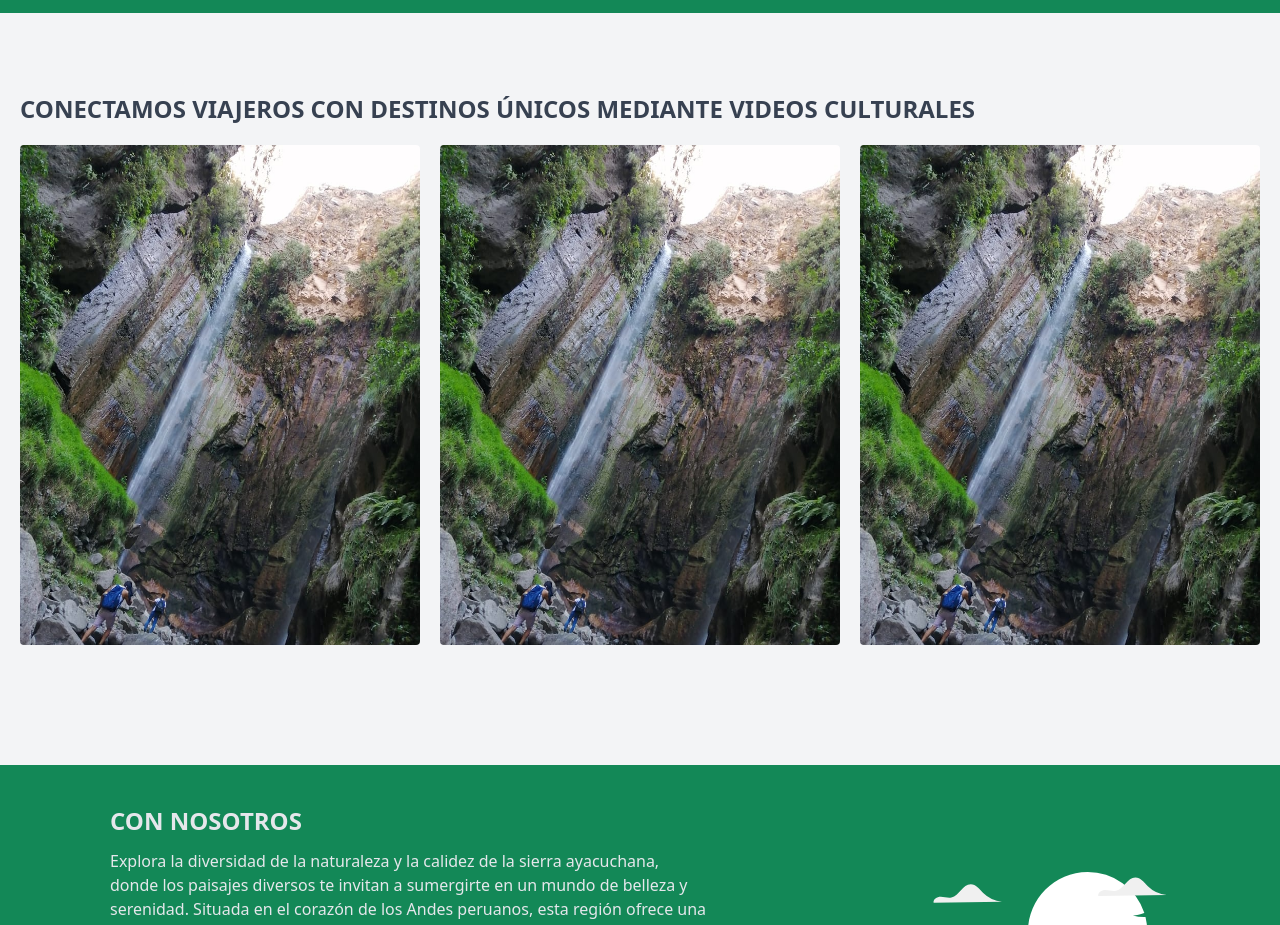
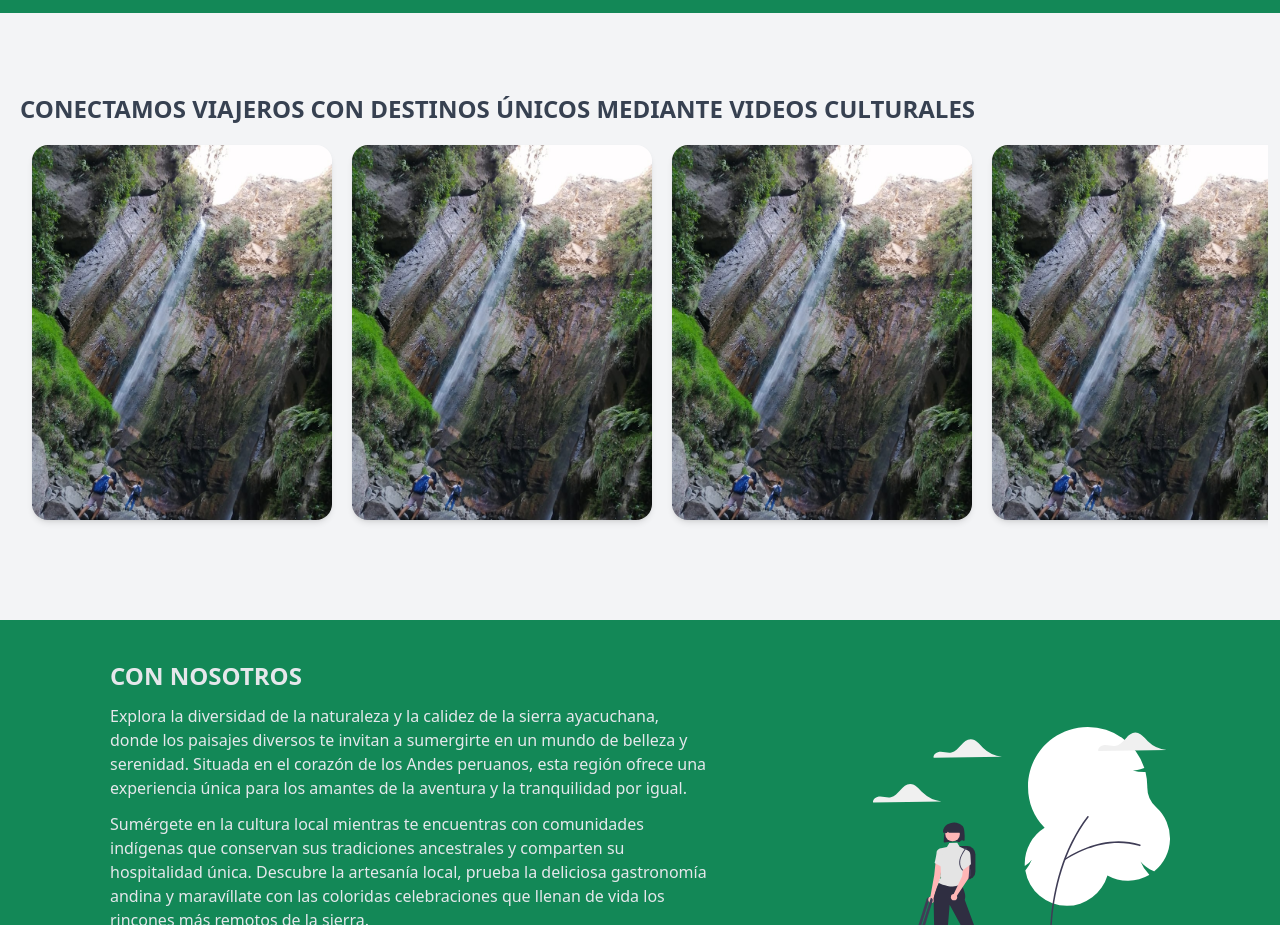
Before and after one commit to devbryan02/turismo-startup, an Astro site: page / in a window 1280 px wide. Shown: the part 2820-3745 px from the top of the page. Built offline with nearby package versions, Linux system fonts and the light colour scheme; Astro itself is replaced by a stand-in of ours.

Commit message:
componente con imagenes slide completado

```diff
--- a/src/components/principal/SlideVideos.astro
+++ b/src/components/principal/SlideVideos.astro
@@ -1,24 +1,54 @@
 <p class="mt-5 md:mt-20 px-5 text-2xl text-gray-700 uppercase font-bold">
   Conectamos viajeros con destinos únicos mediante videos culturales
 </p>
-<div class="flex flex-col md:flex-row gap-5 mt-5 mb-10 px-5">
-  <figure>
+<div
+  class="flex gap-5 flex-nowrap overflow-x-scroll md:overflow-x-auto mx-3 px-5 pt-5 pb-5"
+>
+  <figure class="flex-shrink-0 w-[300px]">
     <img
-      class="rounded"
+      class="transition ease-in-out delay-150 hover:-translate-y-1 hover:scale-110 duration-200 rounded-box shadow-md hover:shadow-xl"
       src="/principal/imagenSlide.jpg"
       alt="imagnes && videos"
     />
   </figure>
-  <figure>
+  <figure class="flex-shrink-0 w-[300px]">
     <img
-      class="rounded"
+      class="transition ease-in-out delay-150 hover:-translate-y-1 hover:scale-110 duration-200 rounded-box shadow-md hover:shadow-xl"
       src="/principal/imagenSlide.jpg"
       alt="imagnes && videos"
     />
   </figure>
-  <figure>
+  <figure class="flex-shrink-0 w-[300px]">
     <img
-      class="rounded"
+      class="transition ease-in-out delay-150 hover:-translate-y-1 hover:scale-110 duration-200 rounded-box shadow-md hover:shadow-xl"
+      src="/principal/imagenSlide.jpg"
+      alt="imagnes && videos"
+    />
+  </figure>
+  <figure class="flex-shrink-0 w-[300px]">
+    <img
+      class="transition ease-in-out delay-150 hover:-translate-y-1 hover:scale-110 duration-200 rounded-box shadow-md hover:shadow-xl"
+      src="/principal/imagenSlide.jpg"
+      alt="imagnes && videos"
+    />
+  </figure>
+  <figure class="flex-shrink-0 w-[300px]">
+    <img
+      class="rounded-box"
+      src="/principal/imagenSlide.jpg"
+      alt="imagnes && videos"
+    />
+  </figure>
+  <figure class="flex-shrink-0 w-[300px]">
+    <img
+      class="transition ease-in-out delay-150 hover:-translate-y-1 hover:scale-110 duration-200 rounded-box shadow-md hover:shadow-xl"
+      src="/principal/imagenSlide.jpg"
+      alt="imagnes && videos"
+    />
+  </figure>
+  <figure class="flex-shrink-0 w-[300px]">
+    <img
+      class="rtransition ease-in-out delay-150 hover:-translate-y-1 hover:scale-110 duration-200 rounded-box shadow-md hover:shadow-xl"
       src="/principal/imagenSlide.jpg"
       alt="imagnes && videos"
     />
```
